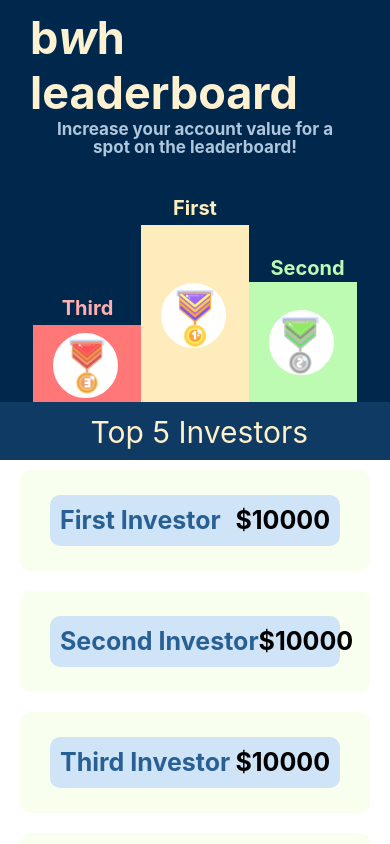
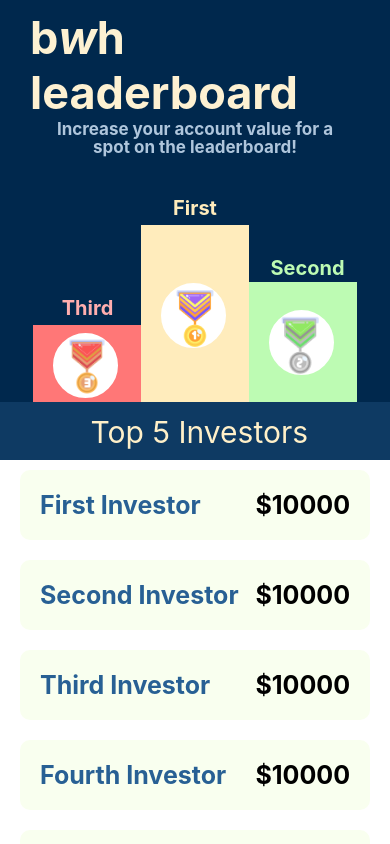
Before and after one commit to clairezhang03/bwh, a React Native app in the folder bwh/: screen /Leaderboard in a window 390 px wide. Shown: the top 844 px of the page. Built offline with nearby package versions, Linux system fonts and the light colour scheme; no server answers; the database is empty.

Commit message:
Revert "second fix, now it should be good"

```diff
--- a/bwh/components/LeaderboardCard.js
+++ b/bwh/components/LeaderboardCard.js
@@ -1,4 +1,4 @@
-import { StyleSheet, Text, TouchableOpacity, View } from 'react-native'
+import { StyleSheet, Text, View } from 'react-native'
 import React from 'react'
 
 export default function LeaderboardCard(props) {
@@ -6,20 +6,17 @@ export default function LeaderboardCard(props) {
     let buttonColor = "#d0e4f7";
     let textColor = "#286094";
 
+
     return (
         <View>
-            <TouchableOpacity
-            style={[styles.button, {backgroundColor: buttonColor}]}
-            >
             <View style={styles.textFormat}>
                 <View>
-                        <Text style={[styles.nameText, {color: textColor}]}>{props.name}</Text>
+                    <Text style={[styles.nameText, { color: textColor }]}>{props.name}</Text>
                 </View>
                 <View>
                     <Text style={[styles.balanceText]}>${props.balance}</Text>
                 </View>
             </View>
-            </TouchableOpacity>
         </View>
     )
 }
```
Lines whose indentation alone changed are shown as unchanged.
